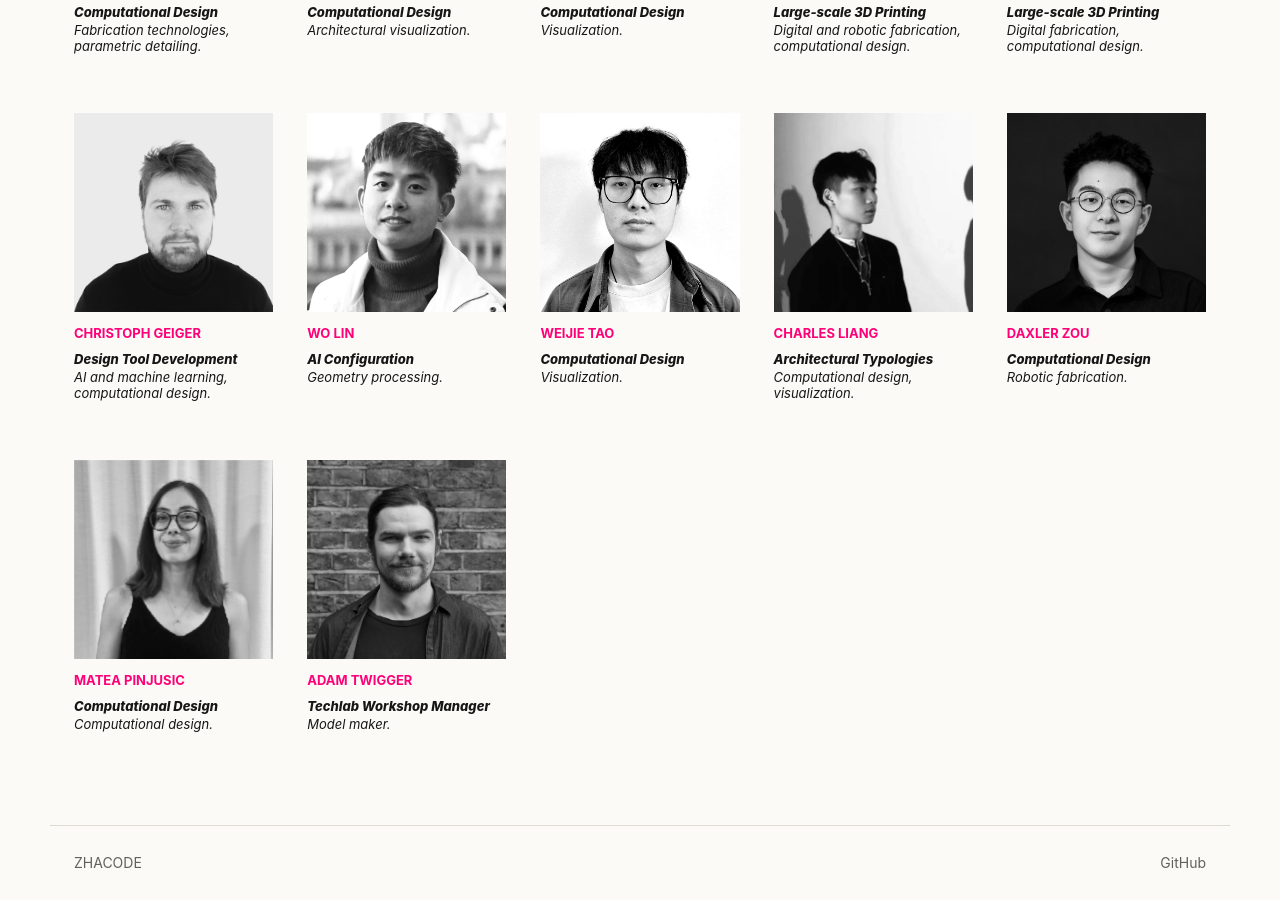
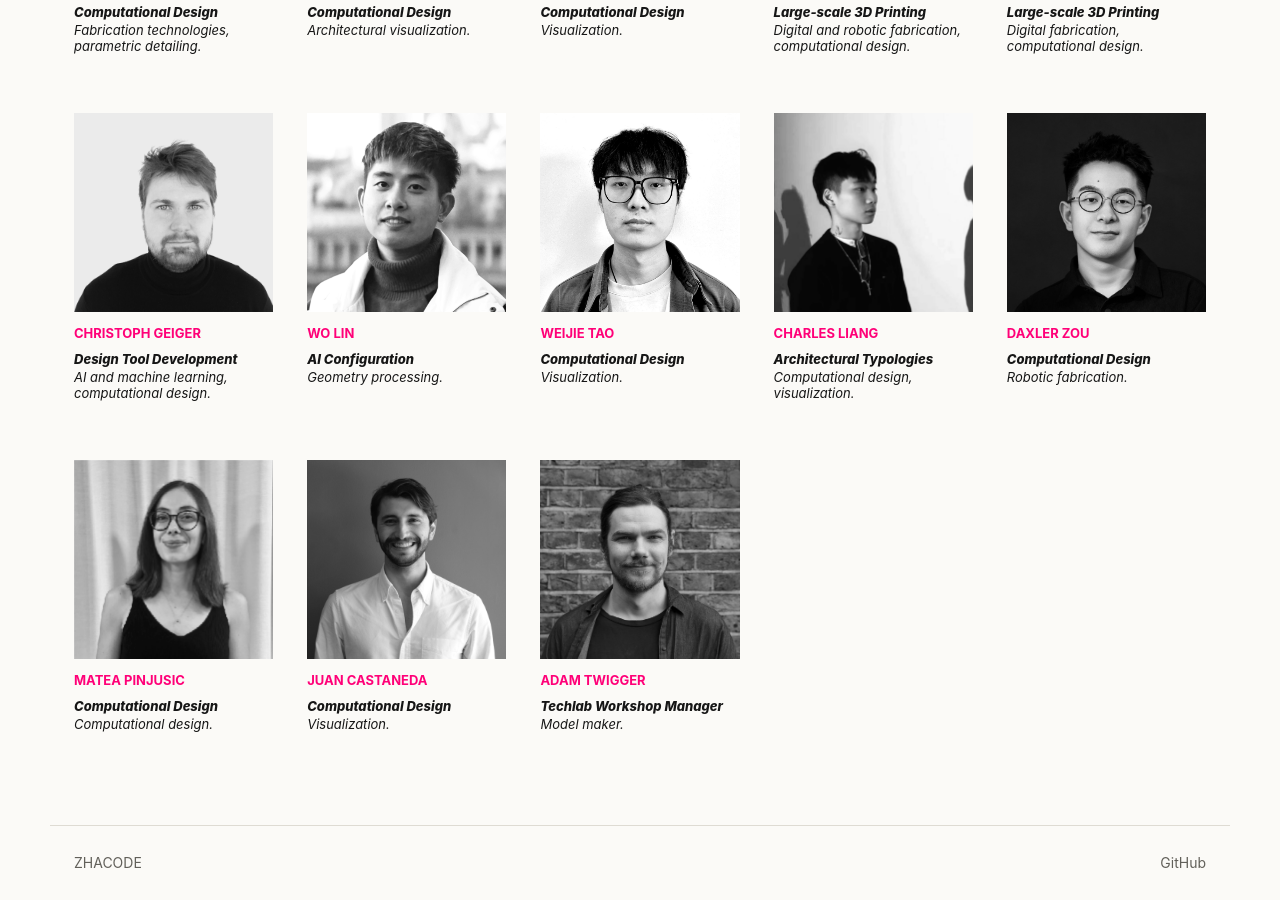
Before and after one commit to GitZHCODE/gitzhcode.github.io, a Jekyll site: the page built from about.html, in a window 1280 px wide and 900 px high, scrolled down 1107 px. Built offline with Jekyll 4.4.1, drawn with Linux system fonts in a browser that asks for light colours.

Commit message:
added Juan

```diff
--- a/_data/team.yml
+++ b/_data/team.yml
@@ -82,6 +82,10 @@
   title: Computational Design
   description: Computational design.
   image: /assets/images/team/Profile_Matea.png
+- name: Juan Castaneda
+  title: Computational Design
+  description: Visualization.
+  image: /assets/images/team/Profile_Juan.jpg
 - name: Adam Twigger
   title: Techlab Workshop Manager
   description: Model maker.
```
